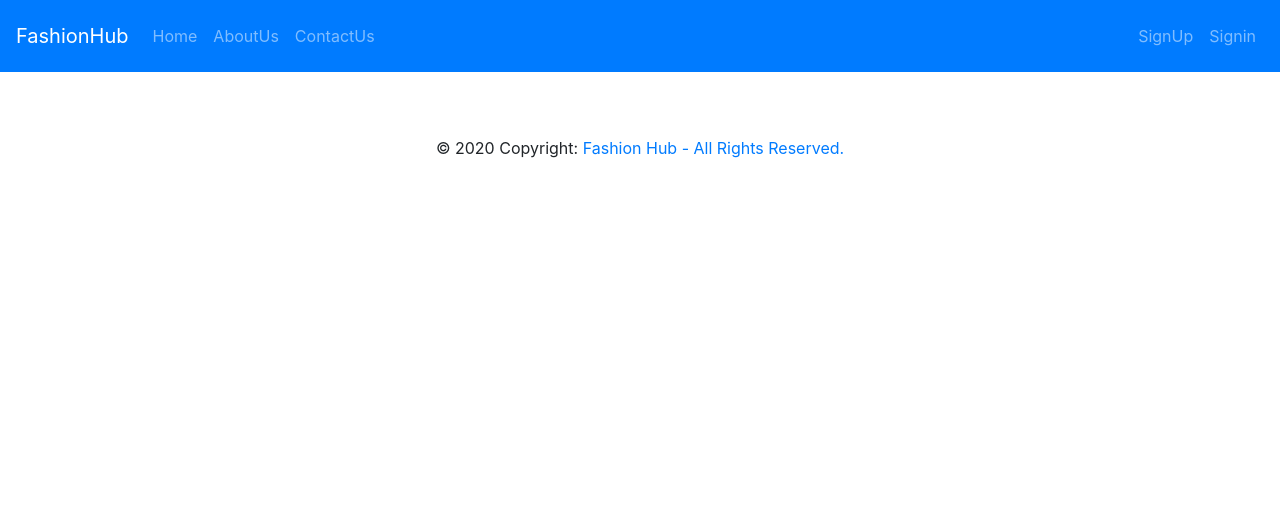
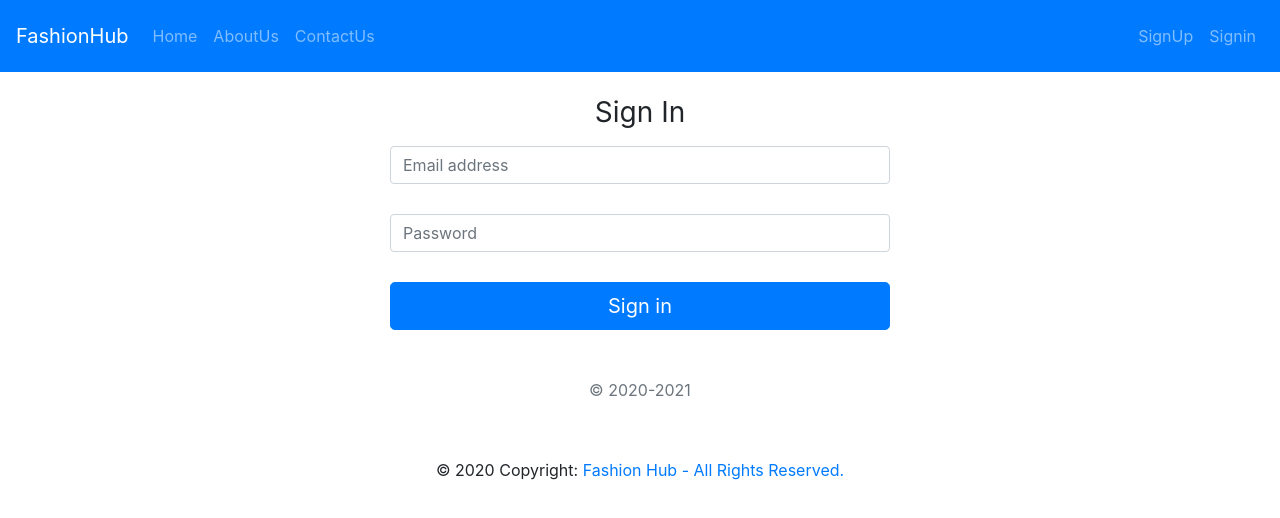
Before and after one commit to RamalSatharasinghe/FashionStore, a React (Create React App) app in the folder fstore/: page /signin in a window 1280 px wide. Shown: the top 518 px of the page. Built offline with nearby package versions, Linux system fonts and the light colour scheme.

Commit message:
sign in form
created sign in form with fields and set route...

```diff
--- a/fstore/src/App.js
+++ b/fstore/src/App.js
@@ -4,7 +4,6 @@ import {BrowserRouter as Router,Switch,Route,Link} from 'react-router-dom';
 import './App.css';
 import Nav from './components/Nav';
 import Footer from './components/Footer';
-import sample from './components/sampleClassComp'
 
 
 class App extends Component {
--- a/fstore/src/components/Nav.js
+++ b/fstore/src/components/Nav.js
@@ -1,6 +1,7 @@
 import React from 'react'
 import 'bootstrap/dist/css/bootstrap.min.css';
 import {BrowserRouter as Router,Switch,Route,Link} from 'react-router-dom';
+import Signin from './Signin';
 
 function Nav() {
     return (
@@ -61,6 +62,10 @@ function Nav() {
     <br/>
      </div>
      </div>
+
+        <Switch>
+            <Route path="/signin" component={Signin}></Route>
+        </Switch>
         </Router>
     )
 }
--- /dev/null
+++ b/fstore/src/components/Signin.js
@@ -0,0 +1,26 @@
+import React, { Component } from 'react';
+import './compCss/signin.css';
+
+export class Signin extends Component {
+    render() {
+        return (
+            <div>
+
+                <form class="form-signin">
+                <h1 class="h3 mb-3 font-weight-normal">Sign In</h1>
+                <label for="inputEmail" class="sr-only">Email address</label>
+                <input type="email" id="inputEmail" class="form-control" placeholder="Email address" required autofocus></input>
+                <label for="inputPassword" class="sr-only">Password</label>
+                <input type="password" id="inputPassword" class="form-control" placeholder="Password" required></input>
+
+                <button class="btn btn-lg btn-primary btn-block" type="submit">Sign in</button>
+                <p class="mt-5 mb-3 text-muted">&copy; 2020-2021</p>
+
+                </form>
+
+            </div>
+        )
+    }
+}
+
+export default Signin
--- /dev/null
+++ b/fstore/src/components/compCss/signin.css
@@ -0,0 +1,11 @@
+.form-control {
+    width: 500px;
+    margin: auto;
+    margin-bottom: 30px;
+}
+
+.btn {
+    width: 500px;
+    margin: auto;
+    margin-bottom: 30px;
+}
```
